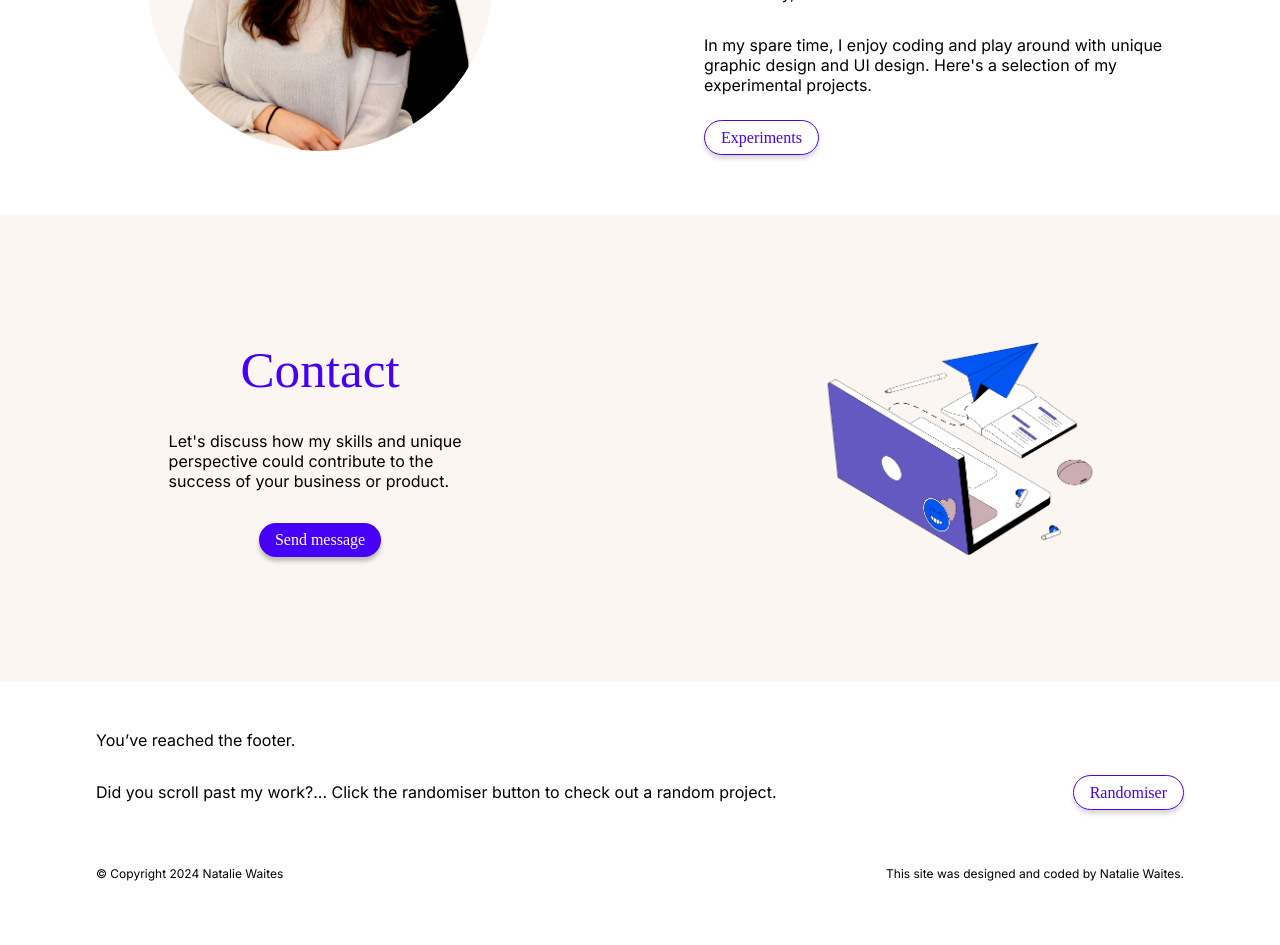
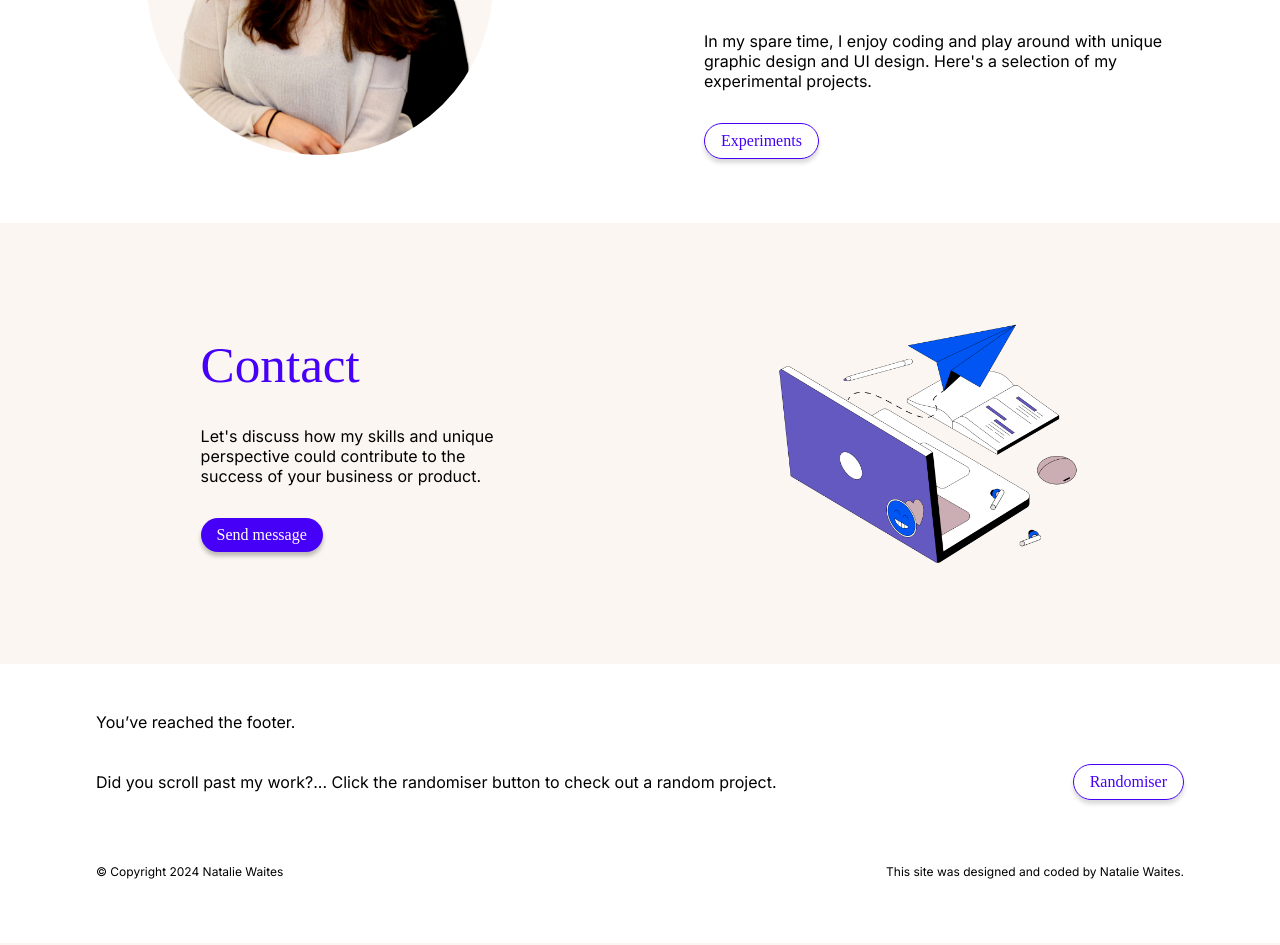
Before and after one commit to nataliejade9/personal-website, a Next.js app: page / in a window 1280 px wide. Shown: the part 1840-2785 px from the top of the page. Built offline with nearby package versions, Linux system fonts and the light colour scheme.

Commit message:
Randomiser button

```diff
--- a/src/app/page.js
+++ b/src/app/page.js
@@ -2,6 +2,7 @@ import Image from 'next/image'
 import styles from './page.module.css'
 import Link from 'next/link'
 import Button from '../components/Button'
+import Randomiser from '../components/Randomiser'
 
 export default function Home() {
   return (
@@ -45,9 +46,11 @@ export default function Home() {
 
       <div className={styles.contactBanner}>
           <div className={styles.contactText}>
+            <div className={styles.contactInner}>
               <h2>Contact</h2>
               <p>Let's discuss how my skills and unique perspective could contribute to the success of your business or product.</p>
               <Button type="primary" label="Send message" href="/"/>
+            </div>
           </div>
           <div className={styles.contactImg}>
             <Image className={styles.profile} src="/sending a message from laptop blue.png" alt="Illustration of laptop and notebook with send message icon" width={4196} height={2241}/>
@@ -58,7 +61,7 @@ export default function Home() {
           <p>You’ve reached the footer.</p>
           <div className={styles.randomiser}>
               <p>Did you scroll past my work?... Click the randomiser button to check out a random project.</p>
-              <div><Button type="Secondary" label="Randomiser" href="/"/></div>
+              <div><Randomiser/></div>
           </div>
           <div className={styles.copyright}>
             <h6>© Copyright 2024 Natalie Waites</h6>
--- a/src/app/page.module.css
+++ b/src/app/page.module.css
@@ -109,7 +109,6 @@
   justify-content: center;
   align-items: center;
   background-color: var(--main-latte);
-  padding: 2em 0;
 }
 
 .contactText {
@@ -117,16 +116,15 @@
   display: flex;
   flex-direction: column;
   align-items: center;
-  padding: 0 2em;
+  padding-left: 4em;
 }
 
-.contactText > p, .contactText > h2 {
+.contactInner {
   max-width: 30ch;
-  padding-bottom: 2rem;
 }
 
-.contactText > * {
-  align-items: left;
+.contactInner > p, .contactInner > h2 {
+  padding-bottom: 2rem;
 }
 
 .contactImg {
@@ -134,7 +132,7 @@
   display: flex;
   align-items: center;
   flex-direction: column;
-  padding: 0 4em;
+  padding-right: 4em;
 }
 
 .footerBanner {
--- a/src/components/Button/index.js
+++ b/src/components/Button/index.js
@@ -2,14 +2,14 @@
 import Link from 'next/link';
 import styles from './index.module.css'
 
-const Button = ({ type = "primary", label, href}) => {
+const Button = ({ type = "primary", label, href, onClick}) => {
   if (type == "primary") {
     return (
-      <Link className={`${styles.button} ${styles.buttonPrimary}`} href={href}>{label}</Link>
+      <Link className={`${styles.button} ${styles.buttonPrimary}`} href={href} onClick={onClick}>{label}</Link>
     );
   } else {
     return (
-        <Link className={`${styles.button} ${styles.buttonSecondary}`} href={href}>{label}</Link>
+        <Link className={`${styles.button} ${styles.buttonSecondary}`} href={href} onClick={onClick}>{label}</Link>
     )
   }
 }
--- a/src/components/Button/index.module.css
+++ b/src/components/Button/index.module.css
@@ -3,6 +3,7 @@
     border-radius: 100px;
     box-shadow: 0px 4px 4px 0px rgba(0, 0, 0, 0.25);
     padding: 0.5em 1em;
+    display: inline-block;
 }
 
 .buttonPrimary {
--- /dev/null
+++ b/src/components/Randomiser/index.js
@@ -0,0 +1,20 @@
+'use client'
+
+import Button from '../Button'
+import styles from '../Button/index.module.css'
+
+import { useCallback } from 'react'
+import { useRouter } from 'next/navigation'
+
+export default function Randomiser() {
+    const router = useRouter();
+    const randomiserLinks = [
+        "/project-one",
+        "/project-two",
+        "/project-three",
+        "/project-four"
+    ]
+    const randomIndex = Math.floor(Math.random() * randomiserLinks.length);
+    const onRandomise = useCallback(() => router.push("/project-two"), [randomiserLinks, randomIndex]);
+    return <a className={`${styles.button} ${styles.buttonSecondary}`} style={{cursor:"pointer"}} onClick={onRandomise}>Randomiser</a>
+}
```
